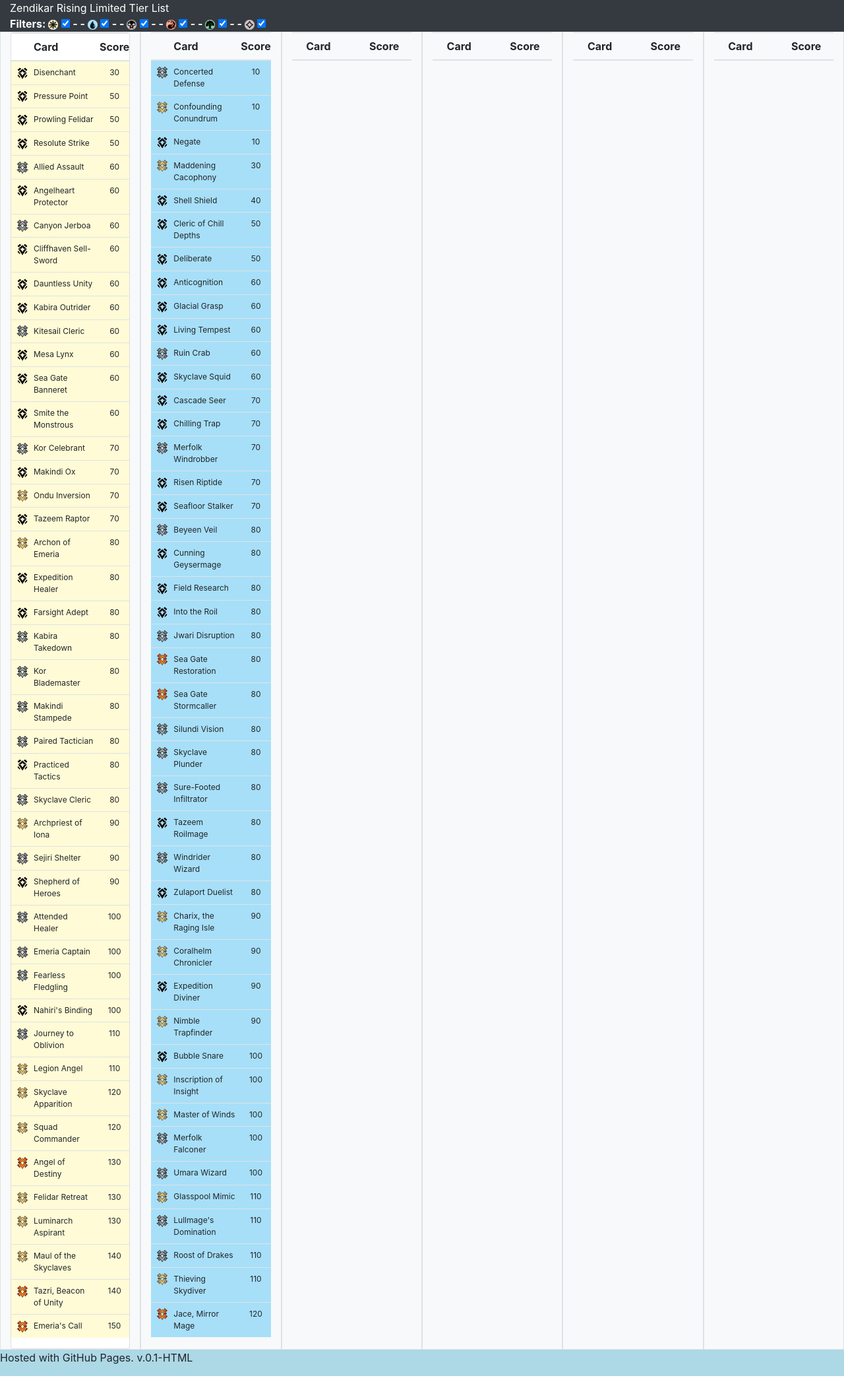
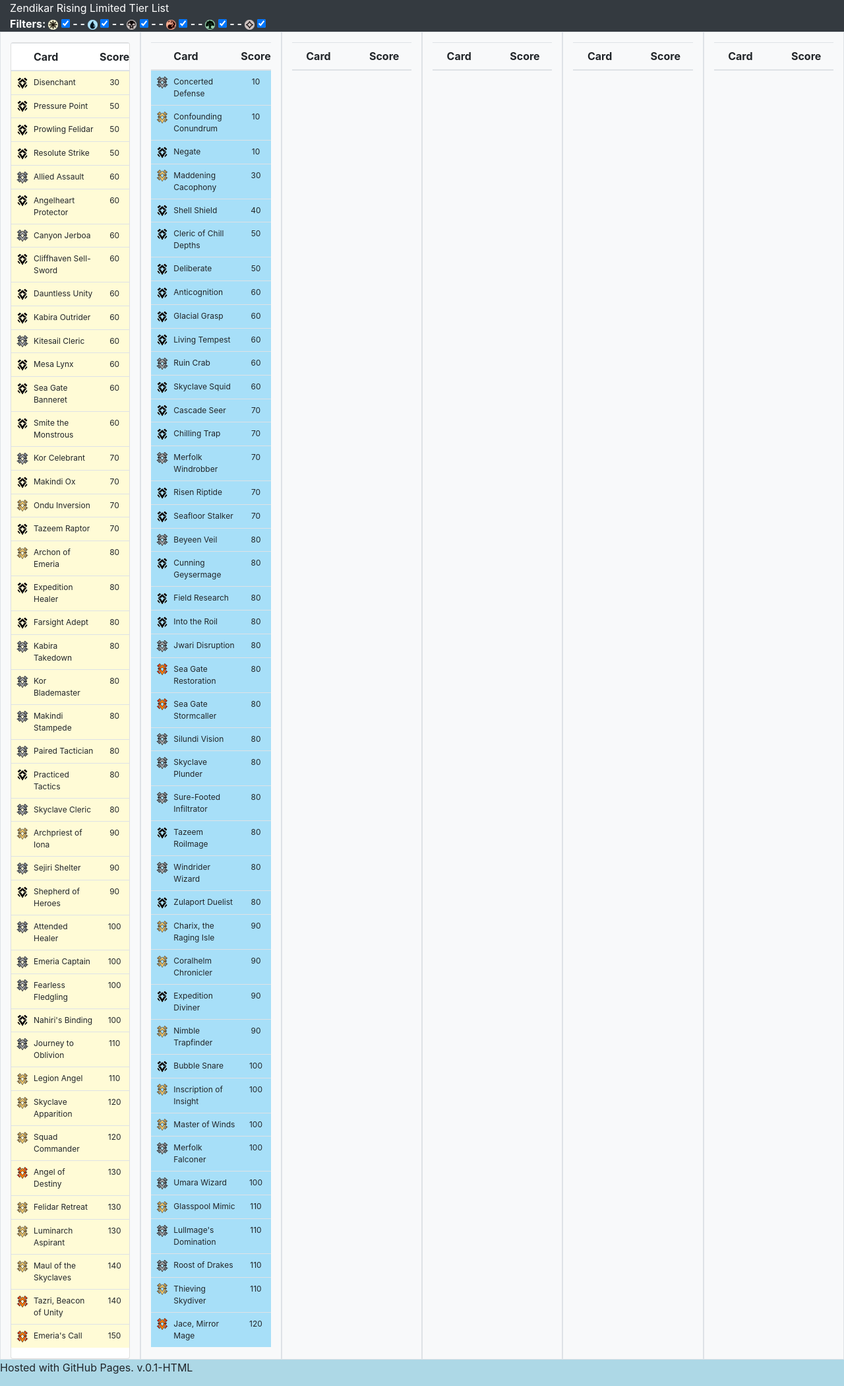
Before and after one commit to mxgamma/mxgamma.github.io, a PHP site: page / in a window 1280 px wide. Shown: the whole page at 66% size. Run offline with PHP 8.4, Linux system fonts and the light colour scheme; lists and menus that the app fills with data are empty.

Commit message:
Update style.css

```diff
--- a/style.css
+++ b/style.css
@@ -39,6 +39,6 @@ td {
     background-color: #fffbd6;
 }
 
-#wColumn #uColumn #bColumn #rColumn #gColumn #cColumn{
+#wColumn, #uColumn, #bColumn, #rColumn, #gColumn, #cColumn{
     padding-top: 15px;
 }
```
